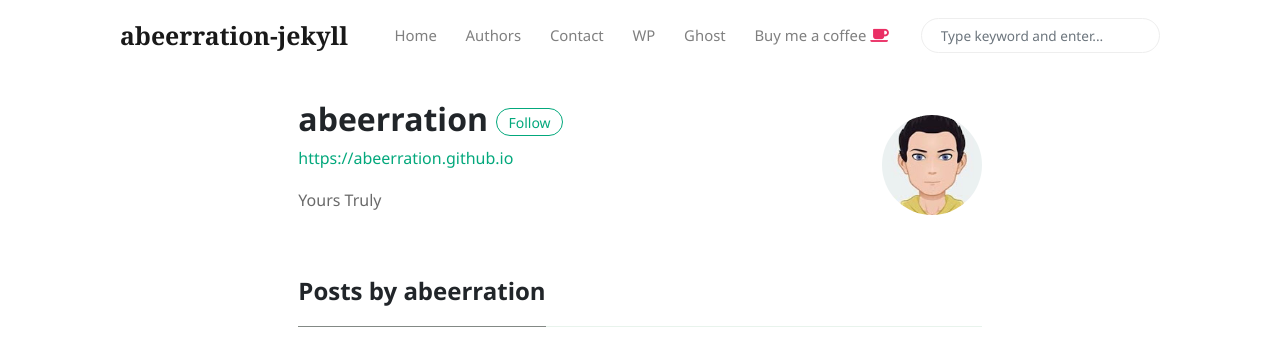
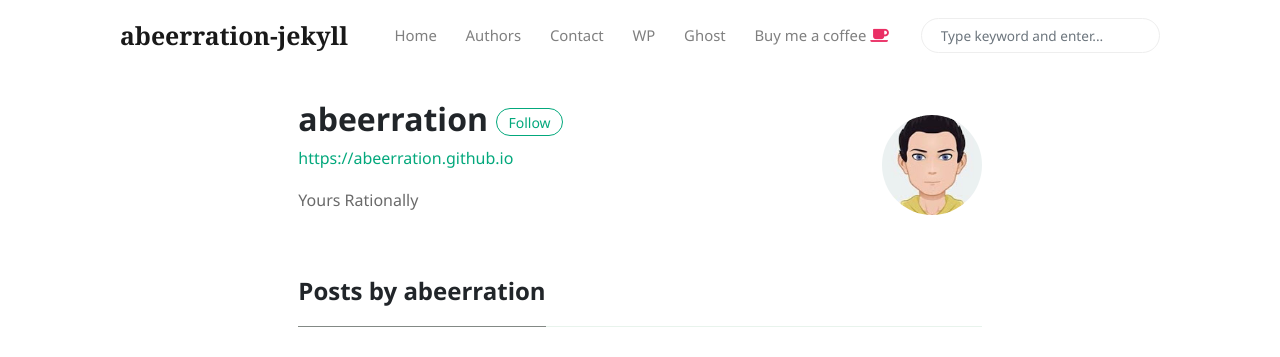
Before and after one commit to abeerration/abeerration-jekyll, a Jekyll site: the page built from _pages/author-abeerration.html, in a window 1280 px wide. Shown: the top 357 px of the page. Built offline with Jekyll 4.4.1, drawn with Linux system fonts in a browser that asks for light colours; nearby versions of some CDN libraries.

Commit message:
Update _config.yml

```diff
--- a/_config.yml
+++ b/_config.yml
@@ -39,7 +39,7 @@ authors:
       name:           abeerration
       site:           https://abeerration.github.io
       avatar:         /assets/images/avatar1.jpg
-      bio:            "Yours Truly"
+      bio:            "Yours Rationally"
       email:          abeerration@gmail.com
       twitter:
 
```
